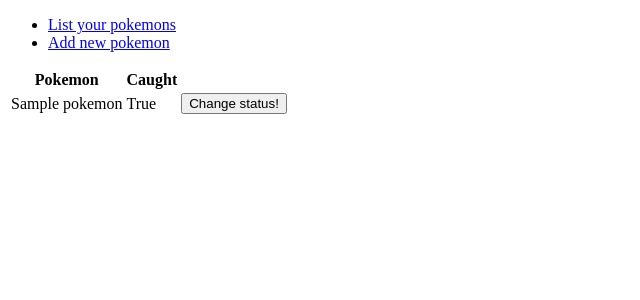
After one commit to minkamanki/gotta-catch-em-all, a Flask app: page /pokemons in a window 1280 px wide. The commit adds this page. Shown: the top 300 px of the page, without its empty margins (0-640 px from the left). Run offline with Flask 2, Linux system fonts and the light colour scheme; tables that the repository leaves empty hold one stand-in row (values such as "Sample post").

Commit message:
Pokemons can be added or set as caught

```diff
--- a/application/__init__.py
+++ b/application/__init__.py
@@ -2,14 +2,14 @@
 app = Flask(__name__)
 
 from flask_sqlalchemy import SQLAlchemy
-app.config["SQLALCHEMY_DATABASE_URI"] = "sqlite:///tasks.db"
+app.config["SQLALCHEMY_DATABASE_URI"] = "sqlite:///pokemons.db"
 app.config["SQLALCHEMY_ECHO"] = True
 
 db = SQLAlchemy(app)
 
 from application import views
 
-from application.tasks import models
-from application.tasks import views
+from application.pokemons import models
+from application.pokemons import views
 
 db.create_all()
--- a/application/tasks/models.py
+++ b/application/pokemons/models.py
@@ -1,6 +1,6 @@
 from application import db
 
-class Task(db.Model):
+class pokemon(db.Model):
     id = db.Column(db.Integer, primary_key=True)
     date_created = db.Column(db.DateTime, default=db.func.current_timestamp())
     date_modified = db.Column(db.DateTime, default=db.func.current_timestamp(),
--- /dev/null
+++ b/application/pokemons/views.py
@@ -0,0 +1,29 @@
+from application import app, db
+from flask import redirect, render_template, request, url_for
+from application.pokemons.models import pokemon
+
+@app.route("/pokemons", methods=["GET"])
+def pokemons_index():
+    return render_template("pokemons/list.html", pokemons = pokemon.query.all())
+
+@app.route("/pokemons/new/")
+def pokemons_form():
+    return render_template("pokemons/new.html")
+
+@app.route("/pokemons/<pokemon_id>/", methods=["POST"])
+def pokemons_set_done(pokemon_id):
+
+    t = pokemon.query.get(pokemon_id)
+    t.done = True
+    db.session().commit()
+
+    return redirect(url_for("pokemons_index"))
+
+@app.route("/pokemons/", methods=["POST"])
+def pokemons_create():
+    t = pokemon(request.form.get("name"))
+
+    db.session().add(t)
+    db.session().commit()
+
+    return redirect(url_for("pokemons_index"))
--- a/application/templates/index.html
+++ b/application/templates/index.html
@@ -2,6 +2,6 @@
 
 {% block body %}
   <p>
-    Hello world!
+    Hello trainer!
   </p>
 {% endblock %}
--- a/application/templates/layout.html
+++ b/application/templates/layout.html
@@ -2,13 +2,13 @@
 <html>
   <head>
     <meta charset="utf-8">
-    <title>TodoApplication</title>
+    <title>PokemonGo Wiki</title>
   </head>
 
   <body>
     <ul>
-      <li><a href="{{ url_for('tasks_index') }}">List tasks</a></li>
-      <li><a href="{{ url_for('tasks_form') }}">Add a task</a></li>
+      <li><a href="{{ url_for('pokemons_index') }}">List your pokemons</a></li>
+      <li><a href="{{ url_for('pokemons_form') }}">Add new pokemon</a></li>
     </ul>
 
     {% block body %}
--- /dev/null
+++ b/application/templates/pokemons/list.html
@@ -0,0 +1,22 @@
+{% extends "layout.html" %}
+
+{% block body %}
+  <table>
+    <tr>
+      <th>Pokemon</th>
+      <th>Caught</th>
+      <th></th>
+    </tr>
+    {% for pokemon in pokemons %}
+    <tr>
+      <td>{{ pokemon.name }}</td>
+      <td>{{ pokemon.done }}</td>
+      <td>
+	<form method="POST" action="{{ url_for('pokemons_set_done', pokemon_id=pokemon.id) }}">
+	  <input type="submit" value="Change status!"/>
+	</form>
+      </td>
+    </tr>
+    {% endfor %}
+  </table>
+{% endblock %}
```
Also changed, not shown: application/tasks/templates/new.html (deleted, +0 -8 lines), application/tasks/views.py (deleted, +0 -29 lines), application/templates/pokemons/new.html (added, +8 -0 lines), application/templates/tasks/list.html (deleted, +0 -22 lines), application/templates/tasks/new.html (deleted, +0 -8 lines), application/pokemons/__init__.py (added), application/pokemons/tasks.db (added), 1 other file.
